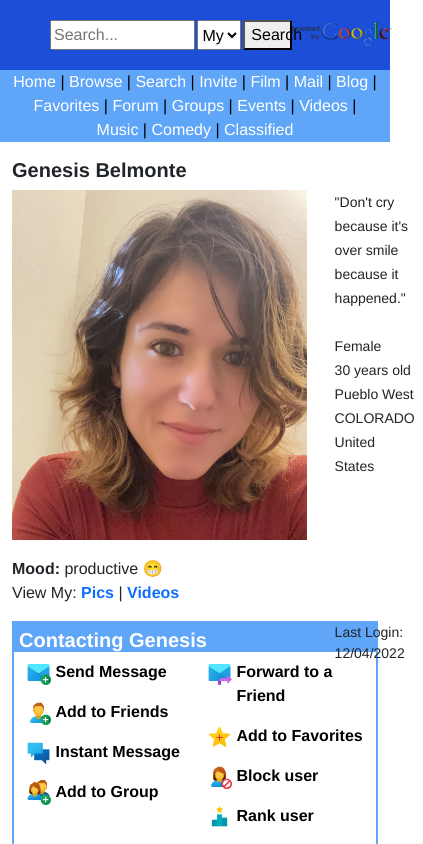
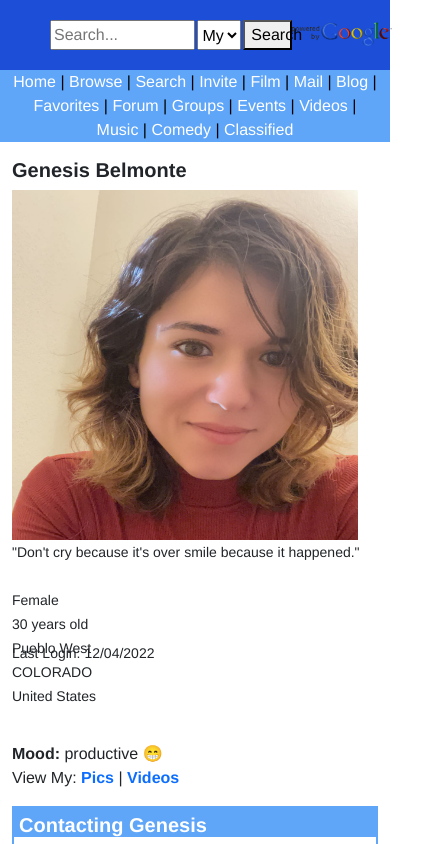
Before and after one commit to mynameisgenesis/myspace, a Vue app: page / in a window 390 px wide. Shown: the top 844 px of the page, 423 px wide, since content can reach past the window. Built offline with nearby package versions, Linux system fonts and the light colour scheme.

Commit message:
looks good mobile

```diff
--- a/src/views/HomeView.vue
+++ b/src/views/HomeView.vue
@@ -2,13 +2,10 @@
   <div id="homepage" class="row">
     <div class="col-sm-6">
       <h5><b>Genesis Belmonte</b></h5>
-      <div class="col d-inline-flex">
-        <img
-          id="profile-pic"
-          class="d-inline"
-          src="../assets/profile-pic.png"
-        />
-        <div class="px-2 w-50">
+      <div class="col">
+        <div class="row g-0">
+          <img id="profile-pic" class="col" src="../assets/profile-pic.png" />
+          <div class="col">
             <small
               >"Don't cry because it's over smile because it happened."</small
             >
@@ -22,8 +19,7 @@
               Last Login: {{ currentDate }}
             </small>
           </div>
-        <!-- <div> -->
-        <!-- </div> -->
+        </div>
       </div>
       <div id="under-photo-section">
         <p>
@@ -145,6 +141,11 @@ import InterestsContainer from "@/components/InterestsContainer.vue";
 import ContactingOptions from "@/components/ContactingOptions.vue";
 export default {
   components: { InterestsContainer, ContactingOptions },
+  data() {
+    return {
+      windowWidth: window.innerWidth,
+    };
+  },
   computed: {
     currentDate() {
       const today = new Date();
```
Lines whose indentation alone changed are shown as unchanged.
